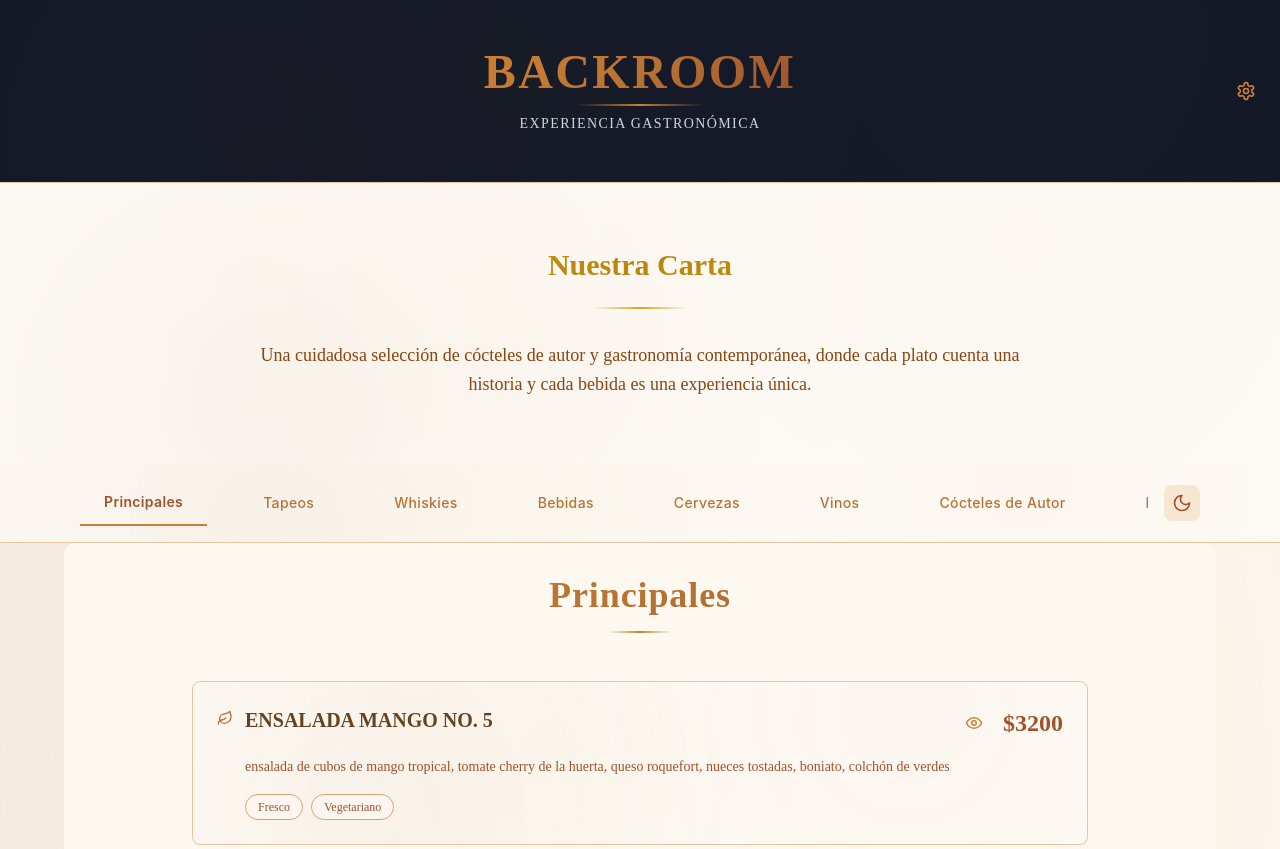
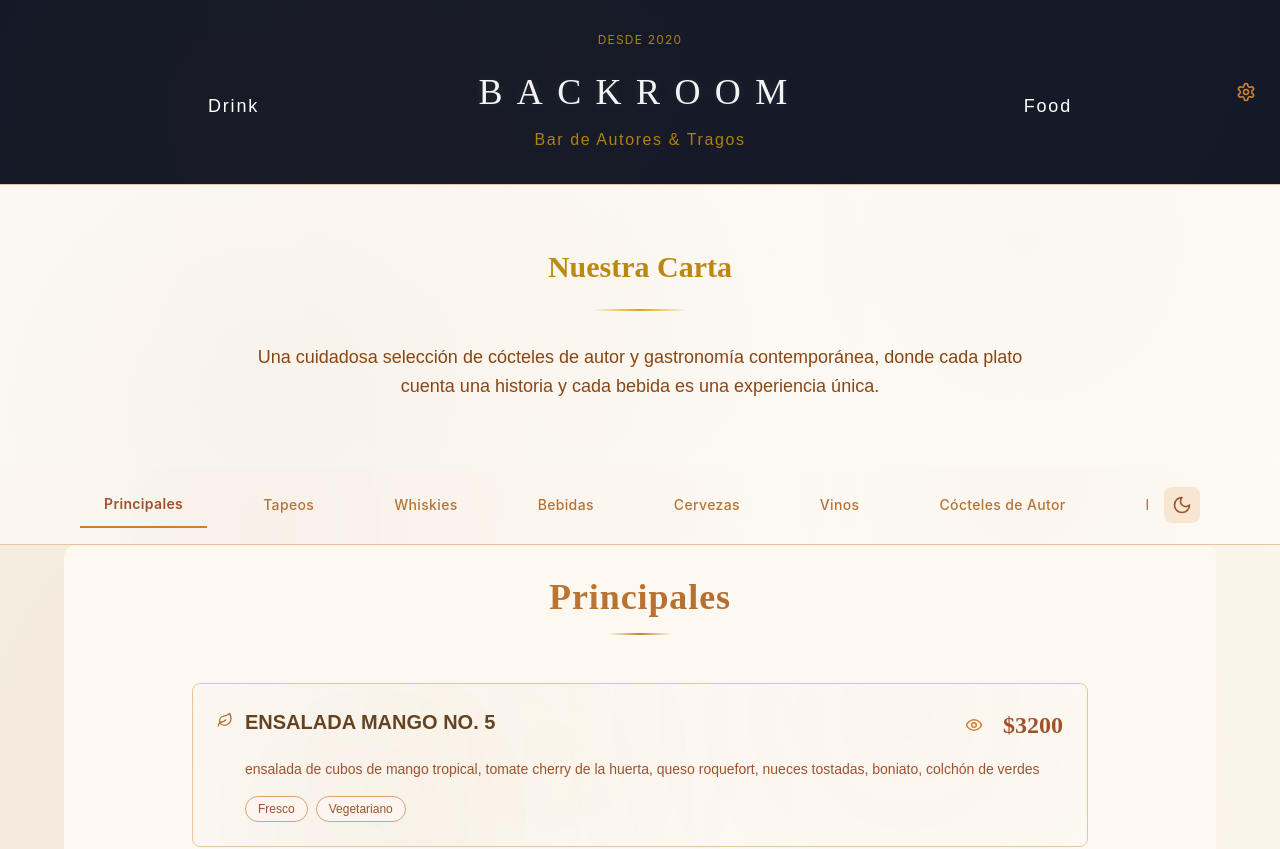
Before and after one commit to Gonzalojp18/MVP, a React (Vite) app: page / in a window 1280 px wide. Shown: the top 849 px of the page. Built offline with nearby package versions, Linux system fonts and the light colour scheme.

Commit message:
adding backroom style original

```diff
--- a/src/App.tsx
+++ b/src/App.tsx
@@ -30,20 +30,69 @@ function App() {
     return <LoadingScreen onComplete={handleLoadingComplete} />;
   }
 
+  // Clases personalizadas de Tailwind para los colores originales (bronce y fondo oscuro)
+// Simulamos el fondo negro elegante y el color dorado/bronce.
+const customStyles = `
+  .bg-dark-noir {
+    background-color: #000000;
+  }
+  .text-bronze-gold {
+    color: #b8860b; /* Color similar al Goldenrod o bronce oscuro */
+  }
+  .font-display-serif {
+    font-family: 'Times New Roman', Times, serif; /* Fuente serif clásica para elegancia */
+    letter-spacing: 0.5em; /* Espaciado entre letras para el estilo de marca */
+  }
+  .animate-slow-pulse {
+    animation: slow-pulse 3s infinite ease-in-out;
+  }
+  @keyframes slow-pulse {
+    0%, 100% { opacity: 1; }
+    50% { opacity: 0.8; }
+  }
+`;
+
   return (
     <div className="min-h-screen bg-cream-100 dark:bg-gray-900 text-bronze-800 dark:text-gray-100 menu-texture">
       {/* Header con logo */}
-      <header className="text-center py-12 border-b border-bronze-200 dark:border-gray-800 bg-gray-900 paper-texture">
+      <header className="text-center py-8 border-b border-bronze-200 dark:border-gray-800 bg-gray-900 paper-texture">
         <div className="flex items-center justify-center relative">
-          <div className="text-center">
-            <h1 className="text-5xl font-display font-bold bronze-gradient tracking-wider mb-2">
-              BACKROOM
-            </h1>
-            <div className="w-32 h-0.5 bg-gradient-to-r from-transparent via-bronze-400 dark:via-amber-400 to-transparent mx-auto mb-2"></div>
-            <p className="text-gray-300 text-sm font-serif tracking-widest uppercase">
-              Experiencia Gastronómica
-            </p>
-          </div>
+
+      {/* Estilos CSS incluidos dentro del componente React para el Single File Mandate */}
+      <style>{customStyles}</style>
+
+      {/* Contenedor principal para centrar y estructurar el diseño del "marco" */}
+      <div className="relative w-full max-w-5xl h-[15vh] flex flex-col items-center justify-center">
+
+        {/* 1. Texto Superior: "Desde 2020" */}
+        <p className="absolute top-0 text-xs text-bronze-gold uppercase tracking-widest animate-fade-in animate-slow-pulse">
+          Desde 2020
+        </p>
+
+        {/* 2. Texto Izquierdo: "Drink" */}
+        <p className="absolute left-20 top-1/2 transform -translate-y-1/2 text-lg text-white font-serif tracking-widest opacity-0 animate-fade-in [animation-delay:0.3s]">
+          Drink
+        </p>
+
+        {/* 3. Texto Derecho: "Food" */}
+        <p className="absolute right-20 top-1/2 transform -translate-y-1/2 text-lg text-white font-serif tracking-widest opacity-0 animate-fade-in [animation-delay:0.3s]">
+          Food
+        </p>
+
+        {/* 4. Título Principal: "BACKROOM" */}
+        <h1
+          className="text-2xl md:text-4xl font-display-serif text-white uppercase text-center
+                     opacity-0 animate-fade-in [animation-delay:0.5s] animate-slow-pulse"
+          style={{ letterSpacing: '0.4em', textShadow: '0 0 10px rgba(255, 255, 255, 0.1)' }}
+        >
+          BACKROOM
+        </h1>
+
+        <p className="absolute bottom-0 text-base text-bronze-gold font-serif tracking-widest mt-4 opacity-0 animate-fade-in [animation-delay:0.8s] animate-slow-pulse">
+          Bar de Autores & Tragos
+        </p>
+
+    </div>
 
           {/* Admin Access Button */}
           <button
--- a/src/components/LoadingScreen.tsx
+++ b/src/components/LoadingScreen.tsx
@@ -1,38 +1,116 @@
-import React from 'react';
+import React, { useEffect, useState, useCallback } from 'react';
 
+// Definición de tipos para las props
 interface LoadingScreenProps {
-  onComplete: () => void;
+  onComplete?: () => void; // Hacemos la prop opcional con '?'
 }
 
-export function LoadingScreen({ onComplete }: LoadingScreenProps) {
-  React.useEffect(() => {
+// Clases personalizadas de Tailwind para los colores originales (bronce y fondo oscuro)
+// Simulamos el fondo negro elegante y el color dorado/bronce.
+const customStyles = `
+  .bg-dark-noir {
+    background-color: #000000;
+  }
+  .text-bronze-gold {
+    color: #b8860b; /* Color similar al Goldenrod o bronce oscuro */
+  }
+  .font-display-serif {
+    font-family: 'Times New Roman', Times, serif; /* Fuente serif clásica para elegancia */
+    letter-spacing: 0.5em; /* Espaciado entre letras para el estilo de marca */
+  }
+  .animate-slow-pulse {
+    animation: slow-pulse 3s infinite ease-in-out;
+  }
+  @keyframes slow-pulse {
+    0%, 100% { opacity: 1; }
+    50% { opacity: 0.8; }
+  }
+`;
+
+// Componente principal de la pantalla de carga
+// Establecemos un valor predeterminado (noop) para onComplete
+export function LoadingScreen({ onComplete = () => {} }: LoadingScreenProps) {
+  const [loadingText, setLoadingText] = useState('Preparando tu experiencia...');
+
+  // Manejo del tiempo de carga
+  useEffect(() => {
+    // Simula la duración de la carga y llama a onComplete
     const timer = setTimeout(() => {
+      // Ahora podemos llamar a onComplete directamente porque sabemos que siempre será una función (la que se pasó o la predeterminada {})
       onComplete();
-    }, 3000);
+    }, 3000); // Mantiene el tiempo original de 3 segundos
 
-    return () => clearTimeout(timer);
+    // Cambia el texto de carga de forma sutil
+    const interval = setInterval(() => {
+      setLoadingText(prev => {
+        if (prev.endsWith('...')) return 'Preparando tu experiencia.';
+        if (prev.endsWith('.')) return 'Preparando tu experiencia..';
+        return 'Preparando tu experiencia...';
+      });
+    }, 500);
+
+    return () => {
+      clearTimeout(timer);
+      clearInterval(interval);
+    };
   }, [onComplete]);
 
   return (
-    <div className="fixed inset-0 bg-gray-900 menu-texture flex items-center justify-center z-50">
-      <div className="text-center">
-        <div className="mb-8">
-          <h1 className="text-6xl font-display font-bold bronze-gradient mb-4 animate-fade-in">
-            BACKROOM
-          </h1>
-          <div className="w-32 h-0.5 bg-gradient-to-r from-transparent via-bronze-400 to-transparent mx-auto animate-pulse"></div>
+    <div className="fixed inset-0 bg-gray-900 flex items-center justify-center z-50">
+
+      {/* Estilos CSS incluidos dentro del componente React para el Single File Mandate */}
+      <style>{customStyles}</style>
+
+      {/* Contenedor principal para centrar y estructurar el diseño del "marco" */}
+      <div className="relative w-full max-w-5xl h-64 flex flex-col items-center justify-center">
+
+        {/* 1. Texto Superior: "Desde 2020" */}
+        <p className="absolute top-0 text-xs text-bronze-gold uppercase tracking-widest animate-fade-in animate-slow-pulse">
+          Desde 2020
+        </p>
+
+        {/* 2. Texto Izquierdo: "Drink" */}
+        <p className="absolute left-0 top-1/2 transform -translate-y-1/2 text-lg text-white font-serif tracking-widest opacity-0 animate-fade-in [animation-delay:0.3s]">
+          Drink
+        </p>
+
+        {/* 3. Texto Derecho: "Food" */}
+        <p className="absolute right-0 top-1/2 transform -translate-y-1/2 text-lg text-white font-serif tracking-widest opacity-0 animate-fade-in [animation-delay:0.3s]">
+          Food
+        </p>
+
+        {/* 4. Título Principal: "BACKROOM" */}
+        <h1
+          className="text-6xl md:text-8xl font-display-serif text-white uppercase text-center
+                     opacity-0 animate-fade-in [animation-delay:0.5s] animate-slow-pulse"
+          style={{ letterSpacing: '0.4em', textShadow: '0 0 10px rgba(255, 255, 255, 0.1)' }}
+        >
+          BACKROOM
+        </h1>
+
+        {/* 5. Texto Inferior: "Bar de Autores & Tragos" */}
+        <p className="absolute bottom-0 text-base text-bronze-gold font-serif tracking-widest mt-4 opacity-0 animate-fade-in [animation-delay:0.8s] animate-slow-pulse">
+          Bar de Autores & Tragos
+        </p>
+      </div>
+
+      {/* Indicador de Carga y Mensaje Fijo en la parte inferior de la pantalla */}
+      <div className="absolute bottom-10 left-0 right-0 flex flex-col items-center">
+        {/* Puntos de Carga Simples */}
+        <div className="flex space-x-3 mb-2">
+          <div className="w-2 h-2 bg-bronze-gold rounded-full animate-bounce" style={{ animationDelay: '0s' }}></div>
+          <div className="w-2 h-2 bg-bronze-gold rounded-full animate-bounce" style={{ animationDelay: '0.15s' }}></div>
+          <div className="w-2 h-2 bg-bronze-gold rounded-full animate-bounce" style={{ animationDelay: '0.3s' }}></div>
         </div>
 
-        <div className="flex space-x-2 justify-center">
-          <div className="w-3 h-3 bg-bronze-400 rounded-full animate-bounce delay-0"></div>
-          <div className="w-3 h-3 bg-bronze-400 rounded-full animate-bounce delay-100"></div>
-          <div className="w-3 h-3 bg-bronze-400 rounded-full animate-bounce delay-200"></div>
-        </div>
-
-        <p className="text-bronze-600 mt-6 animate-fade-in-delay text-sm tracking-wider font-serif">
-          Preparando tu experiencia gastronómica...
+        {/* Mensaje de Carga Dinámico */}
+        <p className="text-bronze-gold text-sm tracking-wider font-serif">
+          {loadingText}
         </p>
       </div>
     </div>
   );
 }
+
+// Exportación por defecto para uso en el entorno React
+export default LoadingScreen;
--- a/tailwind.config.js
+++ b/tailwind.config.js
@@ -43,8 +43,8 @@ export default {
         }
       },
       fontFamily: {
-        'display': ['Playfair Display', 'serif'],
-        'serif': ['Cormorant Garamond', 'serif'],
+        'display': ['Cormorant Garamond', 'serif'],
+        'serif': ['Montserrat', 'sans-serif'],
       }
     },
   },
```
